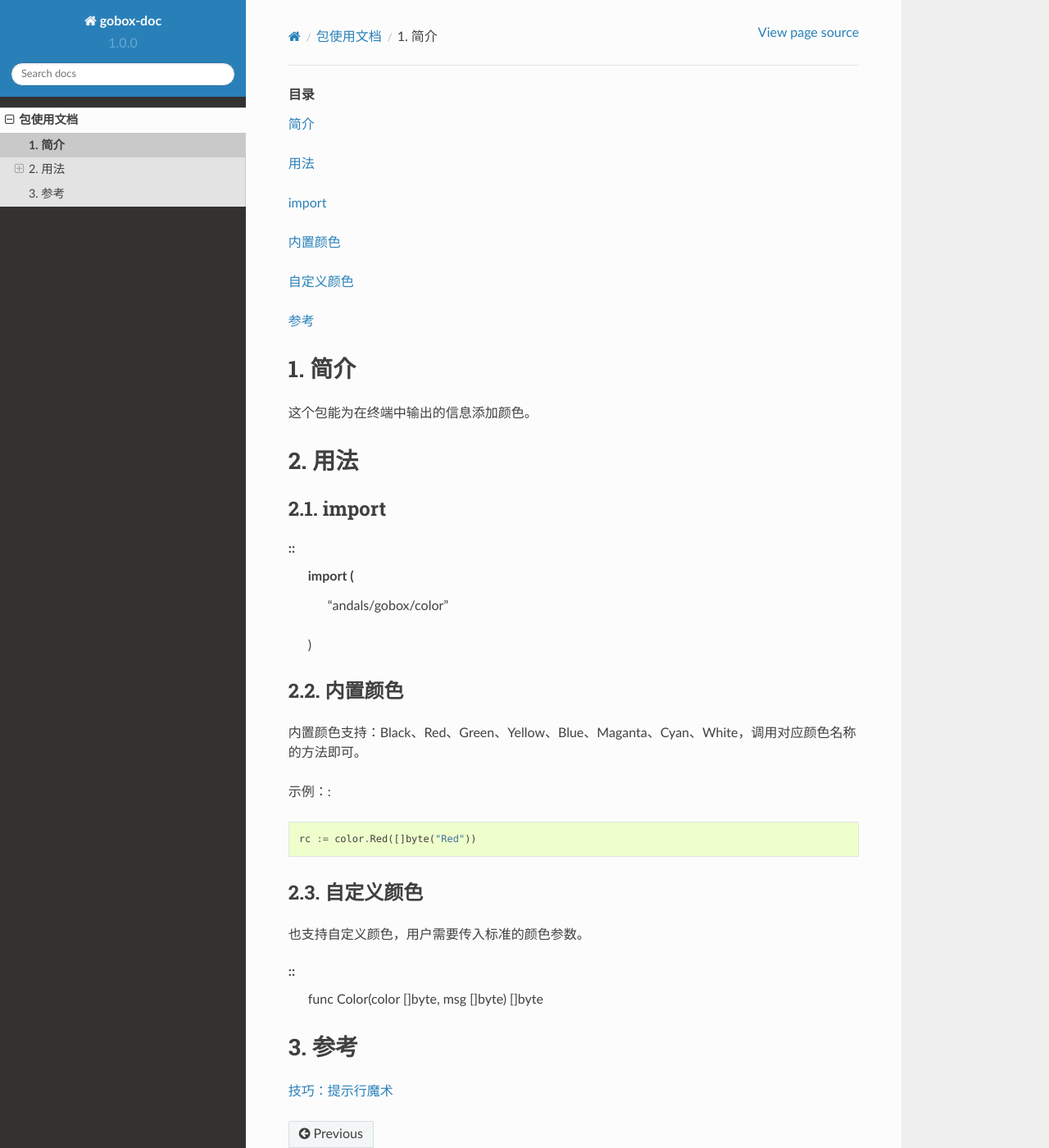
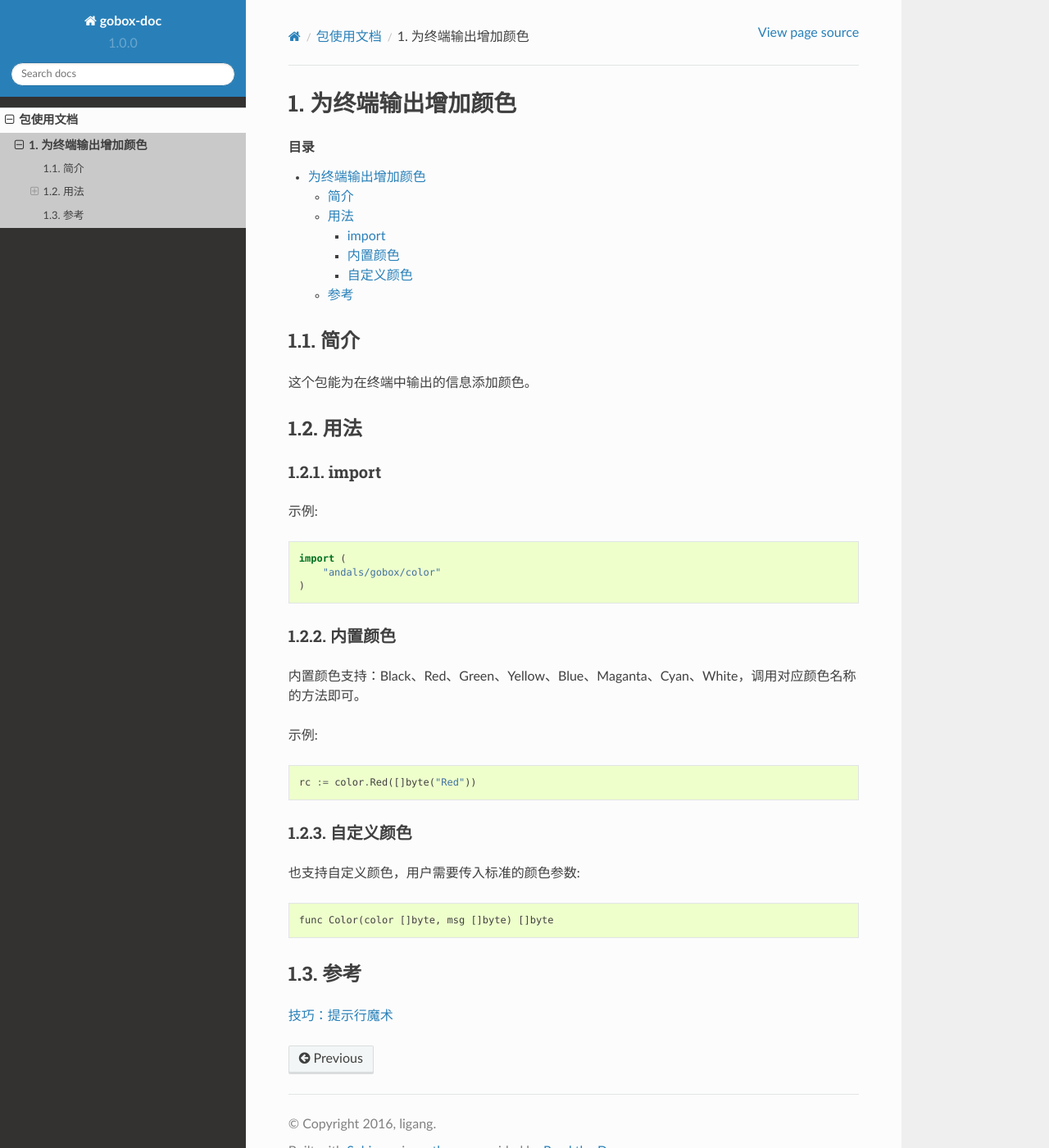
Before and after one commit to Andals/gobox-doc, a Sphinx documentation site: the page built from source/pkg/color.rst, in a window 1280 px wide and 1400 px high. Shown: the whole window at 82% size. Built offline with Sphinx 7.4.7 and the Read the Docs theme 2.0.0, drawn with Linux system fonts in a browser that asks for light colours.

Commit message:
add color

```diff
--- a/source/pkg/color.rst
+++ b/source/pkg/color.rst
@@ -1,37 +1,39 @@
 .. _color:
+
+为终端输出增加颜色
+===================
 
 .. contents:: 目录
 
 简介
-======
+-------
 这个包能为在终端中输出的信息添加颜色。
 
 用法
-======
+------
 
 import
---------
+^^^^^^^^^^
+示例::
 
-::
     import (
         "andals/gobox/color"
     )
 
 内置颜色
-----------
+^^^^^^^^^^
 内置颜色支持：Black、Red、Green、Yellow、Blue、Maganta、Cyan、White，调用对应颜色名称的方法即可。
 
-示例：::
+示例::
 
     rc := color.Red([]byte("Red"))
 
 自定义颜色
-------------
-也支持自定义颜色，用户需要传入标准的颜色参数。
+^^^^^^^^^^^
+也支持自定义颜色，用户需要传入标准的颜色参数::
 
-::
     func Color(color []byte, msg []byte) []byte
 
 参考
-======
+-------
 `技巧：提示行魔术 <https://www.ibm.com/developerworks/cn/linux/l-tip-prompt/tip01/>`_
--- a/source/pkg/index.rst
+++ b/source/pkg/index.rst
@@ -4,7 +4,7 @@
 ============
 
 .. toctree::
-    :maxdepth: 1
+    :maxdepth: 2
     :numbered:
 
     color
```
